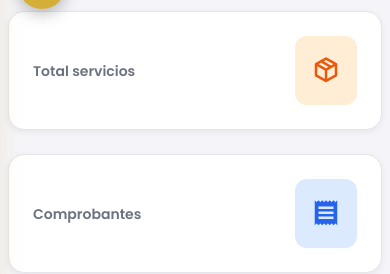
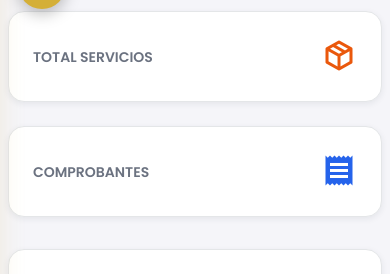
Before and after one commit to JUANRUBIANO16/barberiaragnarok, a Django app: template administrador/templates/administrador/dashboard.html in a window 390 px wide. Shown: the part 57-331 px from the top of the page. Run offline with Django 5.2, Linux system fonts and the light colour scheme; the template is opened without the code that fills it, so the values that code supplies are empty; some libraries are stand-ins or nearby versions.

Commit message:
cambio en las dashboards

```diff
--- a/administrador/templates/administrador/dashboard.html
+++ b/administrador/templates/administrador/dashboard.html
@@ -8,21 +8,18 @@
 <script src="https://cdn.tailwindcss.com"></script>
 <link rel="stylesheet" href="https://cdn.jsdelivr.net/npm/@mdi/font/css/materialdesignicons.min.css">
 <link rel="stylesheet" href="{% static 'css/datatables.min.css' %}" />
+<link rel="stylesheet" href="{% static 'css/custom.css' %}" />
 
 <style>
     #sidebar {
         transition: width 0.3s cubic-bezier(0.4, 0, 0.2, 1), transform 0.3s ease;
     }
 
-    .sidebar-mini {
-        width: 72px !important;
-    }
+    .sidebar-mini { width: 72px !important; }
 
     .sidebar-mini .sidebar-text,
     .sidebar-mini .sidebar-profile-details,
-    .sidebar-mini .mdi-chevron-down {
-        display: none;
-    }
+    .sidebar-mini .mdi-chevron-down { display: none; }
 
     .sidebar-mini .nav-link {
         justify-content: center;
@@ -35,16 +32,7 @@
         font-size: 1.5rem;
     }
 
-    .sidebar-mini .px-6 {
-        padding-left: 0.5rem;
-        padding-right: 0.5rem;
-        text-align: center;
-    }
-
-    .custom-scrollbar::-webkit-scrollbar {
-        width: 4px;
-    }
-
+    .custom-scrollbar::-webkit-scrollbar { width: 4px; }
     .custom-scrollbar::-webkit-scrollbar-thumb {
         background: #334155;
         border-radius: 10px;
@@ -55,139 +43,75 @@
     Bienvenido, {{ request.session.user_nombre }}
 </div>
 
-<!-- ======================= MODULOS COMPARTIDOS ======================= -->
+<!-- ===================== CARD BASE STYLE ===================== -->
+<!-- todas las cards usan exactamente este diseño -->
+<!-- =========================================================== -->
+
 <div class="grid grid-cols-1 md:grid-cols-3 gap-6 mb-8">
 
     {% if request.session.user_rol == 'admin' %}
-    <a href="{% url 'usuarios' %}" class="group">
-        <div class="bg-white p-6 rounded-2xl shadow-sm border border-gray-100 transition-all duration-300 group-hover:shadow-md group-hover:-translate-y-1">
-            <div class="flex items-center justify-between">
+    <a href="{% url 'usuarios' %}" class="group h-full">
+        <div class="h-full bg-white p-6 rounded-2xl shadow-sm border border-gray-100 group-hover:shadow-md group-hover:-translate-y-1 transition-all">
+            <div class="flex justify-between items-center">
                 <div>
-                    <p class="text-sm font-bold text-gray-500">Total usuarios</p>
+                    <p class="text-sm font-bold text-gray-500 uppercase">Total usuarios</p>
                     <h2 class="text-3xl font-bold text-gray-800">{{ total_usuarios }}</h2>
                 </div>
-                <div class="bg-purple-100 p-4 rounded-xl text-purple-600">
-                    <i class="mdi mdi-account-group text-3xl"></i>
-                </div>
+                <i class="mdi mdi-account-group text-4xl text-purple-600"></i>
             </div>
         </div>
     </a>
     {% endif %}
 
-    <a href="{% url 'listar_servicios' %}" class="group">
-        <div class="bg-white p-6 rounded-2xl shadow-sm border border-gray-100 transition-all duration-300 group-hover:shadow-md group-hover:-translate-y-1">
-            <div class="flex items-center justify-between">
+    <a href="{% url 'listar_servicios' %}" class="group h-full">
+        <div class="h-full bg-white p-6 rounded-2xl shadow-sm border border-gray-100 group-hover:shadow-md group-hover:-translate-y-1 transition-all">
+            <div class="flex justify-between items-center">
                 <div>
-                    <p class="text-sm font-bold text-gray-500">Total servicios</p>
+                    <p class="text-sm font-bold text-gray-500 uppercase">Total servicios</p>
                     <h2 class="text-3xl font-bold text-gray-800">{{ total_servicios }}</h2>
                 </div>
-                <div class="bg-orange-100 p-4 rounded-xl text-orange-600">
-                    <i class="mdi mdi-package-variant-closed text-3xl"></i>
-                </div>
+                <i class="mdi mdi-package-variant-closed text-4xl text-orange-600"></i>
             </div>
         </div>
     </a>
 
-    <a href="{% url 'comprobantes' %}" class="group">
-        <div class="bg-white p-6 rounded-2xl shadow-sm border border-gray-100 transition-all duration-300 group-hover:shadow-md group-hover:-translate-y-1">
-            <div class="flex items-center justify-between">
+    <a href="{% url 'comprobantes' %}" class="group h-full">
+        <div class="h-full bg-white p-6 rounded-2xl shadow-sm border border-gray-100 group-hover:shadow-md group-hover:-translate-y-1 transition-all">
+            <div class="flex justify-between items-center">
                 <div>
-                    <p class="text-sm font-bold text-gray-500">Comprobantes</p>
+                    <p class="text-sm font-bold text-gray-500 uppercase">Comprobantes</p>
                     <h2 class="text-3xl font-bold text-gray-800">{{ total_comprobantes }}</h2>
                 </div>
-                <div class="bg-blue-100 p-4 rounded-xl text-blue-600">
-                    <i class="mdi mdi-receipt-text text-3xl"></i>
-                </div>
+                <i class="mdi mdi-receipt-text text-4xl text-blue-600"></i>
             </div>
         </div>
     </a>
 </div>
 
-<!-- ======================= ADMIN ======================= -->
+<!-- ===================== ADMIN ===================== -->
 {% if request.session.user_rol == 'admin' %}
 <div class="grid grid-cols-1 md:grid-cols-2 gap-6 mb-8">
 
-    <a href="{% url 'ventas' %}" class="group">
-        <div class="bg-white p-6 rounded-2xl shadow-sm border border-gray-100">
-            <p class="text-gray-500 font-bold">Ventas de hoy</p>
-            <h2 class="text-3xl font-bold text-gray-800">{{ ventas_totales }}</h2>
-        </div>
-    </a>
-
-    <a href="{% url 'ventas' %}" class="group">
-        <div class="bg-white p-6 rounded-2xl shadow-sm border border-gray-100">
-            <p class="text-gray-500 font-bold">Total ventas</p>
-            <h2 class="text-3xl font-bold text-green-600">${{ dinero_total|floatformat:2 }}</h2>
-        </div>
-    </a>
-
-</div>
-{% endif %}
-
-<!-- ======================= BARBERO ======================= -->
-{% if request.session.user_rol == 'barbero' %}
-<div class="grid grid-cols-1 md:grid-cols-3 gap-6 mb-8">
-
-    <a href="{% url 'citas' %}" class="bg-white p-6 rounded-xl shadow">
-        <p class="text-gray-500 font-bold">Mis citas hoy</p>
-        <h2 class="text-2xl font-bold">{{ mis_citas_hoy }}</h2>
-    </a>
-
-    <a href="{% url 'ventas' %}" class="bg-white p-6 rounded-xl shadow">
-        <p class="text-gray-500 font-bold">Mis ventas hoy</p>
-        <h2 class="text-2xl font-bold">{{ mis_ventas_hoy }}</h2>
-    </a>
-
-    <a href="{% url 'ventas' %}" class="bg-white p-6 rounded-xl shadow">
-        <p class="text-gray-500 font-bold">Total mes</p>
-        <h2 class="text-2xl font-bold">${{ mi_total_mes }}</h2>
-    </a>
-
-</div>
-{% endif %}
-
-<!-- ======================= CLIENTE (ARREGLADO SIN ROMPER DISEÑO) ======================= -->
-{% if request.session.user_rol == 'cliente' %}
-<div class="grid grid-cols-1 md:grid-cols-3 gap-6 mb-8">
-
-    <a href="{% url 'agendar_cita' %}" class="group">
-        <div class="bg-white p-6 rounded-2xl shadow-sm border border-gray-100 transition-all duration-300 group-hover:shadow-md group-hover:-translate-y-1">
+    <a href="{% url 'ventas' %}" class="group h-full">
+        <div class="h-full bg-white p-6 rounded-2xl shadow-sm border border-gray-100 group-hover:shadow-md group-hover:-translate-y-1 transition-all">
             <div class="flex justify-between items-center">
                 <div>
-                    <p class="text-sm font-bold text-gray-500">Agendar cita</p>
-                    <h2 class="text-3xl font-bold text-blue-600">Reservar</h2>
+                    <p class="text-sm font-bold text-gray-500 uppercase">Ventas de hoy</p>
+                    <h2 class="text-3xl font-bold text-gray-800">{{ ventas_totales }}</h2>
                 </div>
-                <div class="bg-blue-100 p-4 rounded-xl text-blue-600">
-                    <i class="mdi mdi-calendar-plus text-3xl"></i>
-                </div>
+                <i class="mdi mdi-cash-register text-4xl text-green-600"></i>
             </div>
         </div>
     </a>
 
-    <a href="{% url 'mis_citas' %}" class="group">
-        <div class="bg-white p-6 rounded-2xl shadow-sm border border-gray-100 transition-all duration-300 group-hover:shadow-md group-hover:-translate-y-1">
+    <a href="{% url 'ventas' %}" class="group h-full">
+        <div class="h-full bg-white p-6 rounded-2xl shadow-sm border border-gray-100 group-hover:shadow-md group-hover:-translate-y-1 transition-all">
             <div class="flex justify-between items-center">
                 <div>
-                    <p class="text-sm font-bold text-gray-500">Mis citas</p>
-                    <h2 class="text-3xl font-bold text-green-600">Ver</h2>
+                    <p class="text-sm font-bold text-gray-500 uppercase">Total ventas</p>
+                    <h2 class="text-3xl font-bold text-gray-800">${{ dinero_total|floatformat:2 }}</h2>
                 </div>
-                <div class="bg-green-100 p-4 rounded-xl text-green-600">
-                    <i class="mdi mdi-calendar-check text-3xl"></i>
-                </div>
-            </div>
-        </div>
-    </a>
-
-    <a href="{% url 'historial_citas' %}" class="group">
-        <div class="bg-white p-6 rounded-2xl shadow-sm border border-gray-100 transition-all duration-300 group-hover:shadow-md group-hover:-translate-y-1">
-            <div class="flex justify-between items-center">
-                <div>
-                    <p class="text-sm font-bold text-gray-500">Historial</p>
-                    <h2 class="text-3xl font-bold text-purple-600">Ver</h2>
-                </div>
-                <div class="bg-purple-100 p-4 rounded-xl text-purple-600">
-                    <i class="mdi mdi-history text-3xl"></i>
-                </div>
+                <i class="mdi mdi-cash-multiple text-4xl text-green-600"></i>
             </div>
         </div>
     </a>
@@ -195,9 +119,94 @@
 </div>
 {% endif %}
 
-<!-- ======================= GRAFICAS (SIN CAMBIOS) ======================= -->
+<!-- ===================== BARBERO ===================== -->
+{% if request.session.user_rol == 'barbero' %}
+<div class="grid grid-cols-1 md:grid-cols-3 gap-6 mb-8">
+
+    <a href="{% url 'citas' %}" class="group h-full">
+        <div class="h-full bg-white p-6 rounded-2xl shadow-sm border border-gray-100 group-hover:shadow-md group-hover:-translate-y-1 transition-all">
+            <div class="flex justify-between items-center">
+                <div>
+                    <p class="text-sm font-bold text-gray-500 uppercase">Mis citas hoy</p>
+                    <h2 class="text-3xl font-bold text-gray-800">{{ mis_citas_hoy }}</h2>
+                </div>
+                <i class="mdi mdi-calendar-clock text-4xl text-blue-600"></i>
+            </div>
+        </div>
+    </a>
+
+    <a href="{% url 'ventas' %}" class="group h-full">
+        <div class="h-full bg-white p-6 rounded-2xl shadow-sm border border-gray-100 group-hover:shadow-md group-hover:-translate-y-1 transition-all">
+            <div class="flex justify-between items-center">
+                <div>
+                    <p class="text-sm font-bold text-gray-500 uppercase">Mis ventas hoy</p>
+                    <h2 class="text-3xl font-bold text-gray-800">{{ mis_ventas_hoy }}</h2>
+                </div>
+                <i class="mdi mdi-cash text-4xl text-green-600"></i>
+            </div>
+        </div>
+    </a>
+
+    <a href="{% url 'ventas' %}" class="group h-full">
+        <div class="h-full bg-white p-6 rounded-2xl shadow-sm border border-gray-100 group-hover:shadow-md group-hover:-translate-y-1 transition-all">
+            <div class="flex justify-between items-center">
+                <div>
+                    <p class="text-sm font-bold text-gray-500 uppercase">Total mes</p>
+                    <h2 class="text-3xl font-bold text-gray-800">${{ mi_total_mes|floatformat:2 }}</h2>
+                </div>
+                <i class="mdi mdi-chart-line text-4xl text-purple-600"></i>
+            </div>
+        </div>
+    </a>
+
+</div>
+{% endif %}
+
+<!-- ===================== CLIENTE ===================== -->
+{% if request.session.user_rol == 'cliente' %}
+<div class="grid grid-cols-1 md:grid-cols-3 gap-6 mb-8">
+
+    <a href="{% url 'agendar_cita' %}" class="group h-full">
+        <div class="h-full bg-white p-6 rounded-2xl shadow-sm border border-gray-100 group-hover:shadow-md group-hover:-translate-y-1 transition-all">
+            <div class="flex justify-between items-center">
+                <div>
+                    <p class="text-sm font-bold text-gray-500 uppercase">Agendar cita</p>
+                    <h2 class="text-3xl font-bold text-gray-800">—</h2>
+                </div>
+                <i class="mdi mdi-calendar-plus text-4xl text-blue-600"></i>
+            </div>
+        </div>
+    </a>
+
+    <a href="{% url 'mis_citas' %}" class="group h-full">
+        <div class="h-full bg-white p-6 rounded-2xl shadow-sm border border-gray-100 group-hover:shadow-md group-hover:-translate-y-1 transition-all">
+            <div class="flex justify-between items-center">
+                <div>
+                    <p class="text-sm font-bold text-gray-500 uppercase">Mis citas</p>
+                    <h2 class="text-3xl font-bold text-gray-800">—</h2>
+                </div>
+                <i class="mdi mdi-calendar-check text-4xl text-green-600"></i>
+            </div>
+        </div>
+    </a>
+
+    <a href="{% url 'historial_citas' %}" class="group h-full">
+        <div class="h-full bg-white p-6 rounded-2xl shadow-sm border border-gray-100 group-hover:shadow-md group-hover:-translate-y-1 transition-all">
+            <div class="flex justify-between items-center">
+                <div>
+                    <p class="text-sm font-bold text-gray-500 uppercase">Historial</p>
+                    <h2 class="text-3xl font-bold text-gray-800">—</h2>
+                </div>
+                <i class="mdi mdi-history text-4xl text-purple-600"></i>
+            </div>
+        </div>
+    </a>
+
+</div>
+{% endif %}
+
+<!-- ===================== GRAFICAS ===================== -->
 <div class="grid grid-cols-1 xl:grid-cols-2 gap-8">
-
     <div class="bg-white p-6 rounded-2xl shadow-sm border border-gray-100">
         <canvas id="myChart"></canvas>
     </div>
@@ -205,7 +214,6 @@
     <div class="bg-white p-6 rounded-2xl shadow-sm border border-gray-100">
         <canvas id="paymentChart"></canvas>
     </div>
-
 </div>
 
 <script src="https://cdn.jsdelivr.net/npm/chart.js"></script>
@@ -218,18 +226,12 @@ const dataMetodo = {{ data_metodo|safe }};
 
 new Chart(document.getElementById('myChart'), {
     type: 'bar',
-    data: {
-        labels: labelsDia,
-        datasets: [{ data: dataDia }]
-    }
+    data: { labels: labelsDia, datasets: [{ data: dataDia }] }
 });
 
 new Chart(document.getElementById('paymentChart'), {
     type: 'doughnut',
-    data: {
-        labels: labelsMetodo,
-        datasets: [{ data: dataMetodo }]
-    }
+    data: { labels: labelsMetodo, datasets: [{ data: dataMetodo }] }
 });
 </script>
 
```
